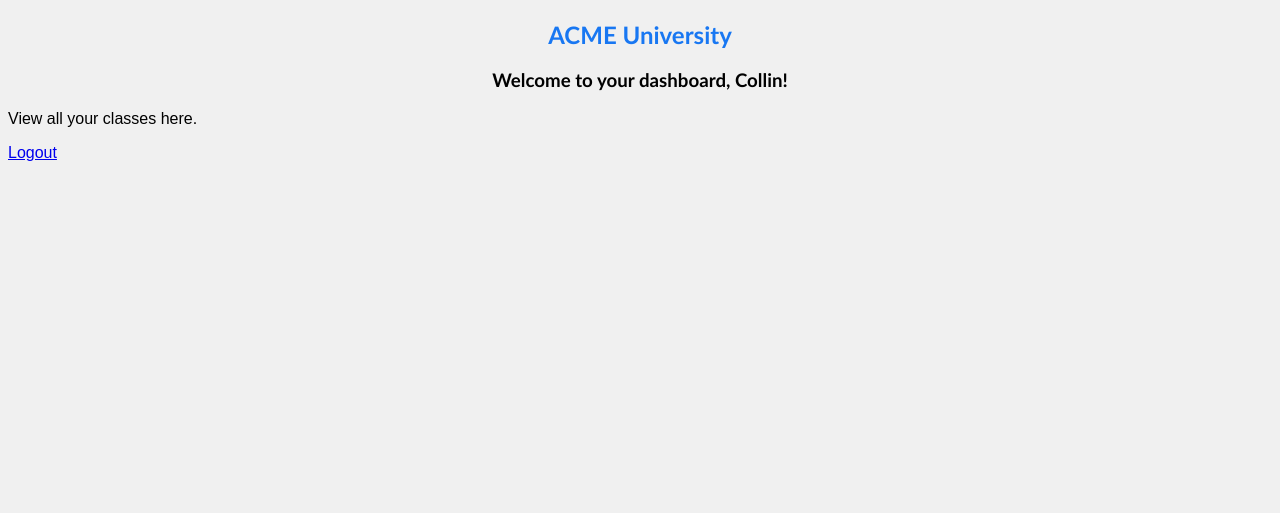
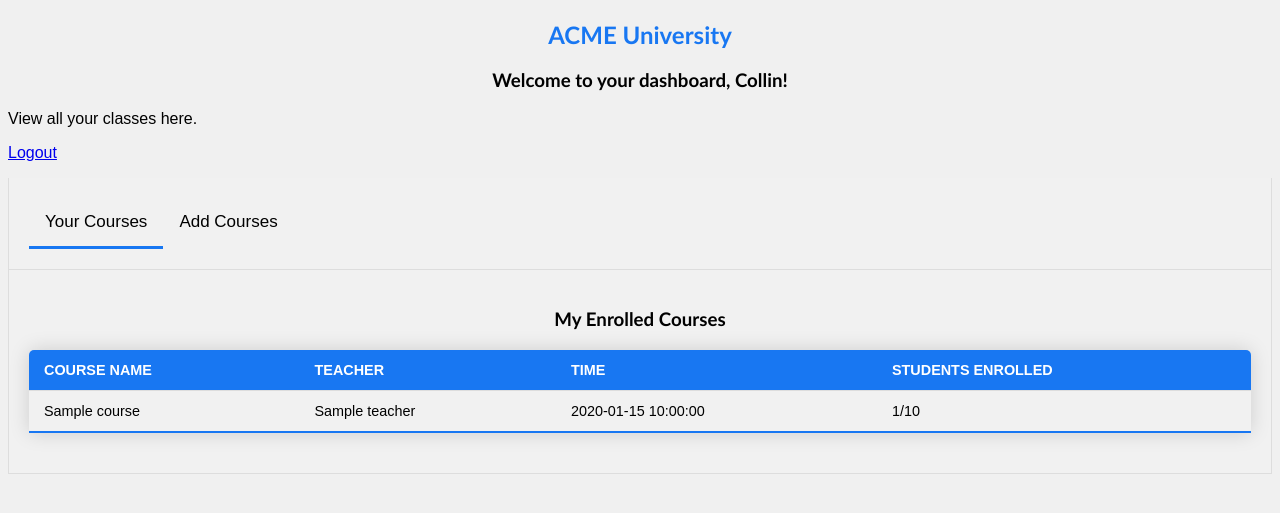
Before and after one commit to Ctc8/ACME-University, a Flask app: template templates/dashboard.html in a window 1280 px wide. Shown: the top 513 px of the page. Run offline with Flask 3, Linux system fonts and the light colour scheme; the template is opened without the code that fills it: values that come from a table or form of the project are taken from there, most other values are stand-ins (such as "Sample title", 1, 10 or a date in 2020).

Commit message:
see and enroll

```diff
--- a/main.py
+++ b/main.py
@@ -14,6 +14,19 @@ app.config['LOGIN_VIEW'] = 'login'
 db = SQLAlchemy(app)
 login_manager = LoginManager()
 login_manager.init_app(app)
+
+user_courses = db.Table('user_courses',
+    db.Column('user_id', db.Integer, db.ForeignKey('user.id'), primary_key=True),
+    db.Column('course_id', db.Integer, db.ForeignKey('course.id'), primary_key=True)
+)
+
+class Course(db.Model):
+    id = db.Column(db.Integer, primary_key=True)
+    name = db.Column(db.String(100), nullable=False)
+    teacher = db.Column(db.String(100), nullable=False)
+    time = db.Column(db.String(50), nullable=False)
+    capacity = db.Column(db.Integer, nullable=False)
+    students = db.relationship('User', secondary=user_courses, backref=db.backref('courses', lazy='dynamic'))
 
 class User(UserMixin, db.Model):
   id = db.Column(db.Integer, primary_key=True)
@@ -44,8 +57,22 @@ def logout():
 @login_required
 def dashboard():
     if current_user.is_admin:
-       return redirect(url_for('admin.index'))
-    return render_template('dashboard.html', user=current_user)
+        return redirect(url_for('admin.index'))
+
+    user_courses = current_user.courses
+    all_courses = Course.query.all()
+    available_courses = [course for course in all_courses if course not in user_courses]
+
+    courses_info = [{
+        'id': course.id,
+        'name': course.name,
+        'teacher': course.teacher,
+        'time': course.time,
+        'student_count': len(course.students),
+        'capacity': course.capacity
+    } for course in user_courses]
+
+    return render_template('dashboard.html', user=current_user, courses_info=courses_info, available_courses=available_courses)
 
 @app.route('/signup', methods=['GET', 'POST'])
 def signup():
@@ -92,6 +119,12 @@ def login():
   signup_url = url_for('signup')
   return render_template('login.html', error=error, signup_url=signup_url)
 
+@app.route('/enroll_course/<int:course_id>', methods=['POST'])
+def enroll_course(course_id):
+    # Implementation of enrollment logic
+    return redirect(url_for('dashboard'))
+
+
 if __name__ == "__main__":
   app.run(debug=True, port=5001)
   with app.app_context():
--- /dev/null
+++ b/static/script.js
@@ -0,0 +1,27 @@
+function openTab(evt, tabName) {
+    var i, tabcontent, tablinks;
+    tabcontent = document.getElementsByClassName("tab-content");
+    for (i = 0; i < tabcontent.length; i++) {
+        tabcontent[i].style.display = "none";
+    }
+    tablinks = document.getElementsByClassName("tab-link");
+    for (i = 0; i < tablinks.length; i++) {
+        tablinks[i].className = tablinks[i].className.replace(" active", "");
+    }
+    var tabToShow = document.getElementById(tabName);
+    if(tabToShow) {
+        tabToShow.style.display = "block";
+        evt.currentTarget.className += " active";
+    } else {
+        console.error("Tab content ID not found:", tabName);
+    }
+}
+
+document.addEventListener("DOMContentLoaded", function() {
+    var defaultTab = document.getElementById("defaultOpen");
+    if(defaultTab) {
+        defaultTab.click();
+    } else {
+        console.error("Default tab ID not found: defaultOpen");
+    }
+});
--- a/static/style.css
+++ b/static/style.css
@@ -1,14 +1,6 @@
 body {
   background-color: #f0f0f0;
   font-family: Arial, sans-serif;
-}
-
-form {
-  width: 300px;
-  margin: 0 auto;
-  padding: 20px;
-  border: 1px solid #ccc;
-  background-color: #fff;
 }
 
 h2 {
@@ -22,6 +14,18 @@ h3 {
   display: flex;
   justify-content: center;
   font-family: 'Gill Sans', 'Gill Sans MT', Calibri, 'Trebuchet MS', sans-serif;
+}
+
+.error {
+  color: red;
+}
+
+form {
+  width: 300px;
+  margin: 0 auto;
+  padding: 20px;
+  border: 1px solid #ccc;
+  background-color: #fff;
 }
 
 form p {
@@ -47,16 +51,12 @@ form input[type="submit"]:hover {
   background-color: #0056b3;
 }
 
-.error {
-  color: red;
-}
-
 a.button {
   display: flex;
   justify-content: center;
   padding: 10px 20px;
   color: white;
-  background-color: #02a70d;
+  background-color: #1877F2;
   text-decoration: none;
   text-align: center;
   border: none;
@@ -65,5 +65,71 @@ a.button {
 }
 
 a.button:hover {
-  background-color: #007d08;
+  background-color: #1877F2;
 }
+
+.tabs, .tab-content {
+  overflow: hidden;
+  background-color: #f1f1f1;
+  padding: 20px;
+  border: 1px solid #ddd;
+  border-top: none;
+}
+
+.tab-link {
+  background-color: inherit;
+  float: left;
+  border: none;
+  outline: none;
+  cursor: pointer;
+  padding: 14px 16px;
+  transition: 0.3s;
+  font-size: 17px;
+  border-bottom: 3px solid transparent;
+}
+
+.tab-link:hover, .tab-link.active {
+  border-bottom: 3px solid #1877F2;
+}
+
+.tab-content.active {
+  display: block;
+}
+
+table {
+  width: 100%;
+  border-collapse: collapse;
+  margin: 20px 0;
+  font-size: 0.9em;
+  min-width: 400px;
+  border-radius: 5px 5px 0 0;
+  overflow: hidden;
+  box-shadow: 0 0 20px rgba(0,0,0,0.15);
+}
+
+th, td {
+  padding: 12px 15px;
+  text-align: left;
+}
+
+th {
+  background-color: #1877F2;
+  color: #ffffff;
+  text-transform: uppercase;
+}
+
+tr {
+  border-bottom: 1px solid #dddddd;
+}
+
+tbody tr:nth-of-type(even) {
+  background-color: #f3f3f3;
+}
+
+tbody tr:hover {
+  background-color: #f1f1f1;
+}
+
+tbody tr:last-of-type {
+  border-bottom: 2px solid #1877F2;
+}
--- a/templates/dashboard.html
+++ b/templates/dashboard.html
@@ -1,18 +1,88 @@
 <!DOCTYPE html>
 <html lang="en">
 <head>
-		<meta charset="UTF-8" />
-		<meta name="viewport" content="width=device-width, initial-scale=1.0" />
-		<link rel="stylesheet" href="/static/style.css" />
+  <meta charset="UTF-8">
+  <meta name="viewport" content="width=device-width, initial-scale=1.0">
+  <link rel="stylesheet" href="/static/style.css">
   <title>Dashboard</title>
 </head>
 <body>
   <h2>ACME University</h2>
   <h3>Welcome to your dashboard, {{ user.username }}!</h3>
   <p>View all your classes here.</p>
+
+  {% if user.is_admin %}
+  <p><a href="{{ url_for('admin.index') }}">Admin Dashboard</a></p>
+  {% endif %}
+
   <p><a href="{{ url_for('logout') }}">Logout</a></p>
-		{% if is_admin %}
-		<a href="{{ url_for('admin.index') }}">Admin</a>
+
+  <div class="tabs">
+    <button class="tab-link" onclick="openTab(event, 'EnrolledCourses')" id="defaultOpen">Your Courses</button>
+    <button class="tab-link" onclick="openTab(event, 'AddCourses')">Add Courses</button>
+  </div>
+
+  <div id="EnrolledCourses" class="tab-content">
+    <h3>My Enrolled Courses</h3>
+    {% if courses_info %}
+    <table>
+      <thead>
+        <tr>
+          <th>Course Name</th>
+          <th>Teacher</th>
+          <th>Time</th>
+          <th>Students Enrolled</th>
+        </tr>
+      </thead>
+      <tbody>
+        {% for course in courses_info %}
+        <tr>
+          <td>{{ course['name'] }}</td>
+          <td>{{ course['teacher'] }}</td>
+          <td>{{ course['time'] }}</td>
+          <td>{{ course['student_count'] }}/{{ course['capacity'] }}</td>
+        </tr>
+        {% endfor %}
+      </tbody>
+    </table>
+    {% else %}
+    <p>You are not enrolled in any courses.</p>
     {% endif %}
+  </div>
+
+  <div id="AddCourses" class="tab-content">
+    <h3>Add Courses</h3>
+    <table>
+      <thead>
+        <tr>
+          <th>Course Name</th>
+          <th>Teacher</th>
+          <th>Time</th>
+          <th>Students Enrolled</th>
+        </tr>
+      </thead>
+      <tbody>
+        {% for course in available_courses %}
+        <tr>
+          <td>{{ course['name'] }}</td>
+          <td>{{ course['teacher'] }}</td>
+          <td>{{ course['time'] }}</td>
+          <td>{{ course['student_count'] }}/{{ course['capacity'] }}</td>
+          <td>
+            <form action="{{ url_for('enroll_course', course_id=course.id) }}" method="post">
+              <button type="submit">Add</button>
+            </form>
+          </td>
+        </tr>
+        {% else %}
+        <tr>
+          <td colspan="4">No courses available to add.</td>
+        </tr>
+        {% endfor %}
+      </tbody>
+    </table>
+  </div>
+
+  <script src="/static/script.js"></script>
 </body>
 </html>
```
Also changed, not shown: templates/login.html (+1 -6 lines), instance/db.sqlite3. Lines whose indentation alone changed are shown as unchanged.
